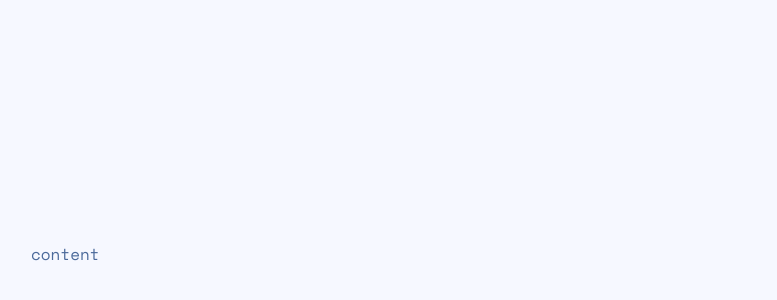
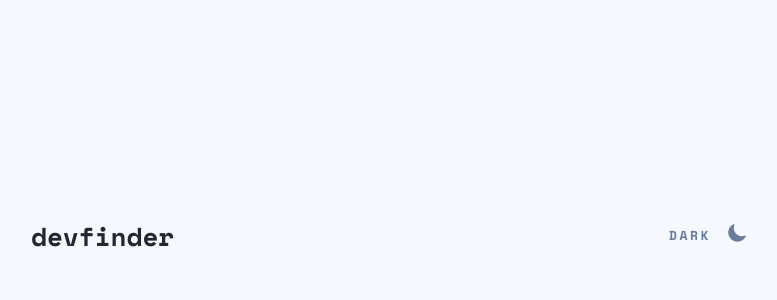
Before and after one commit to jpdrsanchez/github-user-search-app, a Next.js app: page / in a window 1280 px wide. Shown: the part 146-446 px from the top of the page, without its empty margins (244-1021 px from the left). Built offline with nearby package versions, Linux system fonts and the light colour scheme.

Commit message:
feat(components): create header component

```diff
--- /dev/null
+++ b/src/components/Header/index.tsx
@@ -0,0 +1,12 @@
+import { ReactNode } from 'react'
+import * as S from './styles'
+
+type HeaderProps = {
+  children: ReactNode
+}
+
+const Header = ({ children }: HeaderProps) => {
+  return <S.Header>{children}</S.Header>
+}
+
+export default Header
--- /dev/null
+++ b/src/components/Header/styles.ts
@@ -0,0 +1,8 @@
+import styled from 'styled-components'
+
+export const Header = styled.header`
+  display: flex;
+  align-items: center;
+  justify-content: space-between;
+  margin-bottom: 2.25rem;
+`
--- a/src/components/Heading/styles.ts
+++ b/src/components/Heading/styles.ts
@@ -7,7 +7,7 @@ type HeadingProps = {
   size?: keyof typeof lightTheme.sizes
 }
 
-export const Heading = styled.h1.attrs<HeadingProps>(({ level }) => ({
+export const Heading = styled.h1.attrs<HeadingProps>(({ level = 1 }) => ({
   as: `h${level}`
 }))<HeadingProps>`
   ${({ color = 'black', level = 1, theme }) => {
--- a/src/pages/index.tsx
+++ b/src/pages/index.tsx
@@ -1,7 +1,29 @@
+import Button from 'components/Button'
+import Header from 'components/Header'
+import Heading from 'components/Heading'
 import Layout from 'components/Layout'
+import { IoMoon } from 'react-icons/io5'
 
 const Home = () => {
-  return <Layout>content</Layout>
+  return (
+    <Layout>
+      <Header>
+        <Heading color="logo">devfinder</Heading>
+        <Button
+          spacing={2.5}
+          icon={<IoMoon />}
+          size="xsmall"
+          background="none"
+          color="gray"
+          weight="bold"
+          hover="none"
+          colorHover="logo"
+        >
+          DARK
+        </Button>
+      </Header>
+    </Layout>
+  )
 }
 
 export default Home
```
